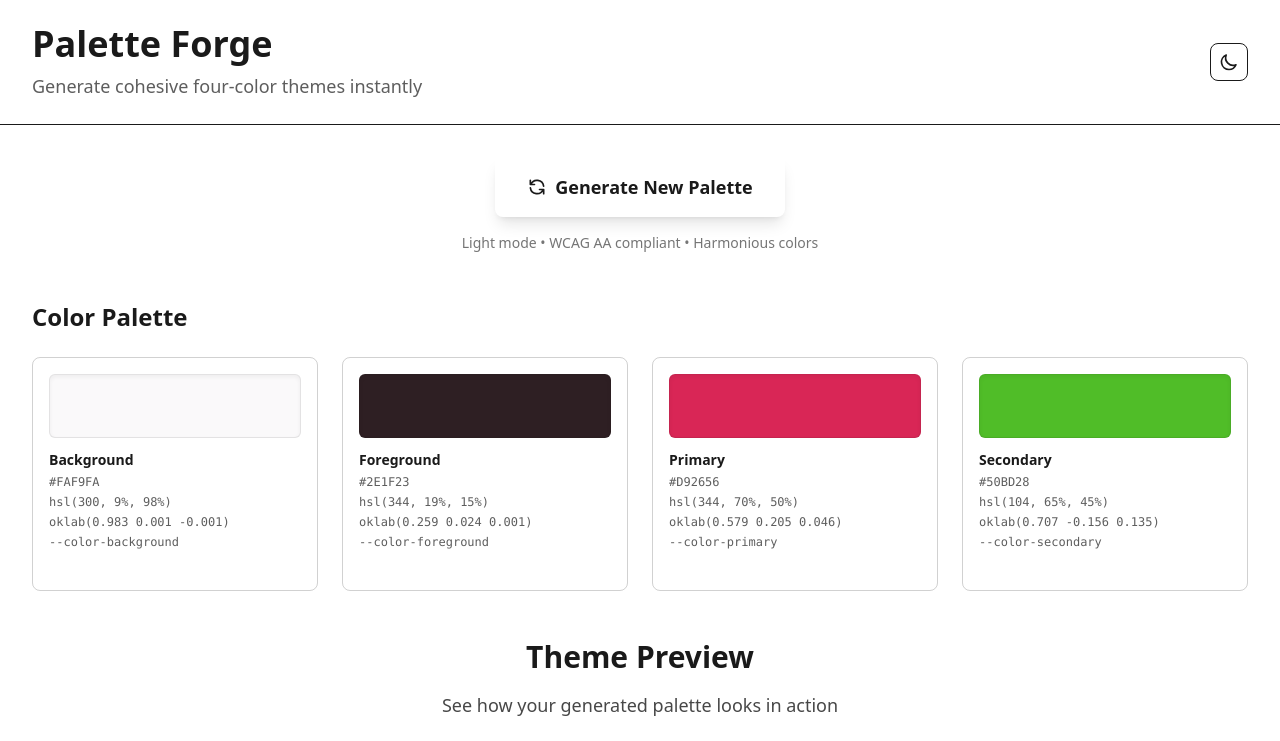
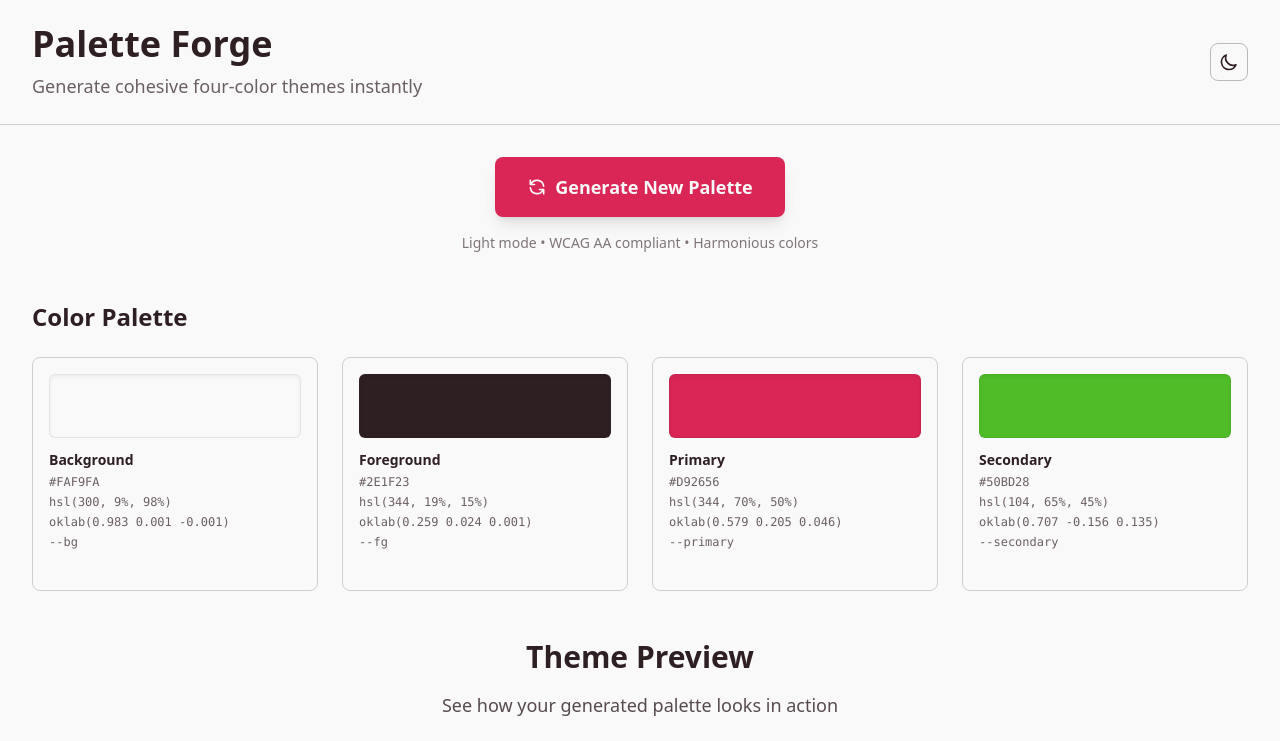
Before and after one commit to Andersseen/palette-forge, an Angular app: page / in a window 1280 px wide. Shown: the top 741 px of the page. Built offline with nearby package versions, Linux system fonts and the light colour scheme.

Commit message:
Update @thme

```diff
--- a/src/components/header.ts
+++ b/src/components/header.ts
@@ -4,17 +4,12 @@ import ThemeSwitcher from "./theme-switcher";
 @Component({
   selector: "app-header",
   template: `
-    <header class="border-b border-b-foreground">
+    <header class="border-b border-b-foreground/20">
       <div class="max-w-7xl mx-auto px-4 sm:px-6 lg:px-8 py-6">
         <div class="flex items-center justify-between">
           <div>
-            <h1 class="text-4xl font-bold" style="color: rgb(var(--fg) / 1)">
-              Palette Forge
-            </h1>
-            <p
-              class="text-lg opacity-70 mt-2"
-              style="color: rgb(var(--fg) / 1)"
-            >
+            <h1 class="text-4xl font-bold">Palette Forge</h1>
+            <p class="text-lg opacity-70 mt-2">
               Generate cohesive four-color themes instantly
             </p>
           </div>
--- a/src/components/hero-section.ts
+++ b/src/components/hero-section.ts
@@ -6,7 +6,7 @@ import { Component, input, Input, output } from "@angular/core";
   template: `
     <section class="text-center mb-12">
       <button
-        class="inline-flex items-center px-8 py-4 text-lg font-semibold rounded-lg transition-all duration-200 hover:opacity-90 hover:scale-105 focus:outline-none focus:ring-4 focus:ring-offset-2 shadow-lg"
+        class="inline-flex items-center px-8 py-4 text-lg font-semibold rounded-lg transition-all duration-200 hover:opacity-90 hover:scale-105 focus:outline-none focus:ring-4 focus:ring-offset-2 shadow-lg bg-primary text-background"
         (click)="generatePalette.emit()"
       >
         <svg
--- a/src/services/color-palette.ts
+++ b/src/services/color-palette.ts
@@ -229,10 +229,12 @@ export default class ColorPalette {
       return `${r} ${g} ${b}`;
     };
 
-    // root.style.setProperty("--color-background", hexToRgb(theme.bg));
-    // root.style.setProperty("--color-foreground", hexToRgb(theme.fg));
-    // root.style.setProperty("--color-primary", hexToRgb(theme.primary));
-    // root.style.setProperty("--color-secondary", hexToRgb(theme.secondary));
+    root.style.setProperty("--bg", hexToRgb(theme.bg));
+    root.style.setProperty("--fg", hexToRgb(theme.fg));
+    root.style.setProperty("--primary", hexToRgb(theme.primary));
+    root.style.setProperty("--secondary", hexToRgb(theme.secondary));
+
+    console.log(root.style.getPropertyValue("--bg"));
   }
 
   /**
@@ -246,28 +248,28 @@ export default class ColorPalette {
         hex: theme.bg,
         hsl: this.formatHSL(this.hexToHsl(theme.bg)),
         oklab: this.formatOklab(this.hexToOklab(theme.bg)),
-        cssVar: "--color-background",
+        cssVar: "--bg",
       },
       {
         name: "Foreground",
         hex: theme.fg,
         hsl: this.formatHSL(this.hexToHsl(theme.fg)),
         oklab: this.formatOklab(this.hexToOklab(theme.fg)),
-        cssVar: "--color-foreground",
+        cssVar: "--fg",
       },
       {
         name: "Primary",
         hex: theme.primary,
         hsl: this.formatHSL(this.hexToHsl(theme.primary)),
         oklab: this.formatOklab(this.hexToOklab(theme.primary)),
-        cssVar: "--color-primary",
+        cssVar: "--primary",
       },
       {
         name: "Secondary",
         hex: theme.secondary,
         hsl: this.formatHSL(this.hexToHsl(theme.secondary)),
         oklab: this.formatOklab(this.hexToOklab(theme.secondary)),
-        cssVar: "--color-secondary",
+        cssVar: "--secondary",
       },
     ];
   }
@@ -293,11 +295,12 @@ export default class ColorPalette {
    */
   getTailwindConfig(): string {
     return `
-  @theme {
-      --color-background: rgb(var(--bg) / <alpha-value>);
-      --color-foreground: rgb(var(--fg) / <alpha-value>);
-      --color-primary: rgb(var(--primary) / <alpha-value>);
-      --color-secondary: rgb(var(--secondary) / <alpha-value>);
+ @theme {
+  --color-background: rgb(var(--bg));
+  --color-foreground: rgb(var(--fg));
+  --color-primary: rgb(var(--primary));
+  --color-secondary: rgb(var(--secondary));
+}
   }`;
   }
 }
--- a/src/styles.css
+++ b/src/styles.css
@@ -1,22 +1,29 @@
 @import "tailwindcss";
 
-@custom-variant dark (&:where(.dark, .dark *));
+:root {
+  --bg: "#ffffff";
+  --fg: "#1a1a1a";
+  --primary: "#3b82f6";
+  --secondary: "#10b981";
+}
+
+/* @custom-variant dark (&:where(.dark, .dark *)); */
 
 @theme {
-  --color-background: #ffffff;
-  --color-foreground: #1a1a1a;
-  --color-primary: #3b82f6;
-  --color-secondary: #10b981;
+  --color-background: rgb(var(--bg));
+  --color-foreground: rgb(var(--fg));
+  --color-primary: rgb(var(--primary));
+  --color-secondary: rgb(var(--secondary));
 }
 
-@layer base {
+/* @layer base {
   .dark {
-    --color-background: #1a1a1a;
+    --color-background: rgb(26 26 26);
     --color-foreground: #f3f4f6;
     --color-primary: #60a5fa;
     --color-secondary: #34d399;
   }
-}
+} */
 
 body {
   background-color: rgb(var(--bg) / 1);
```
